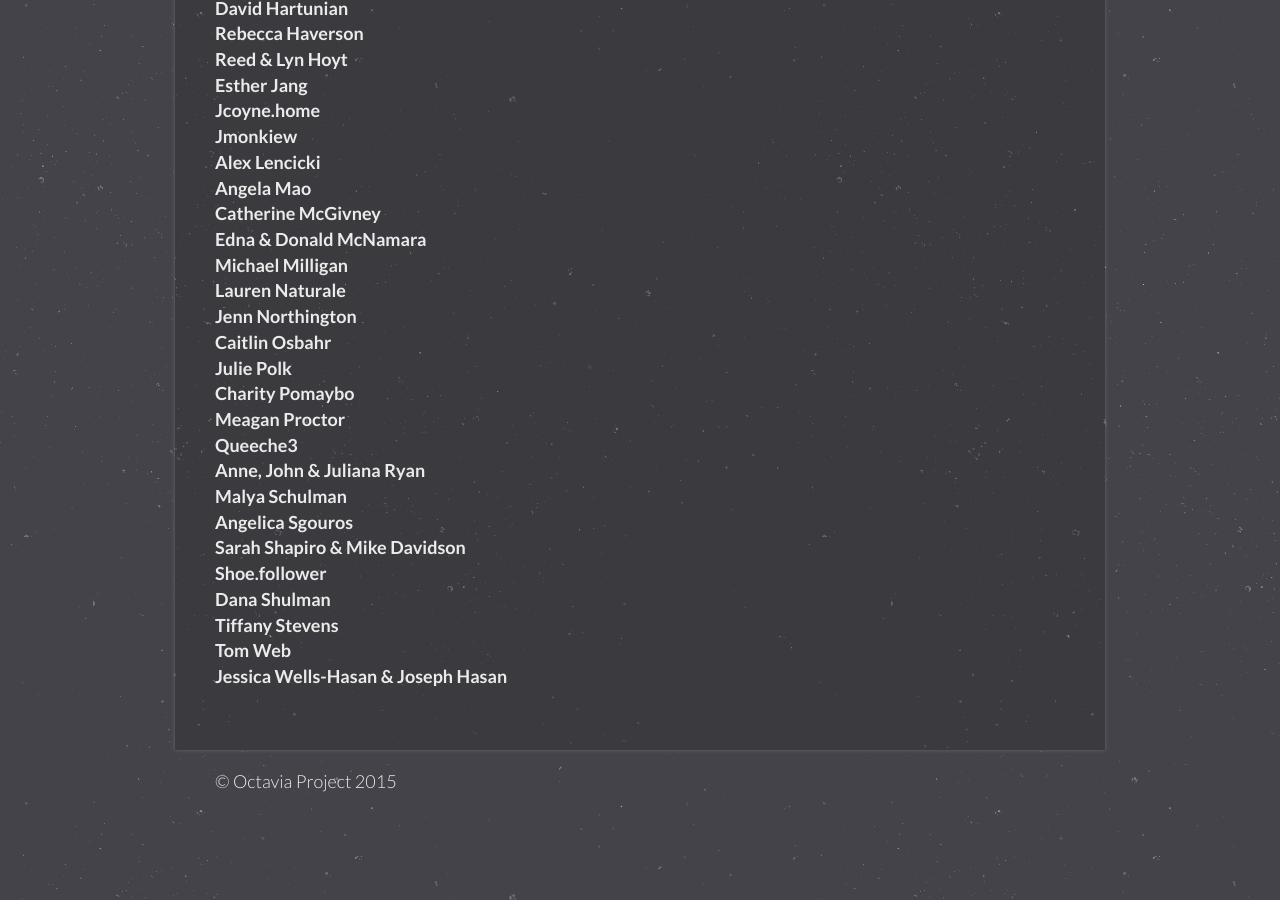
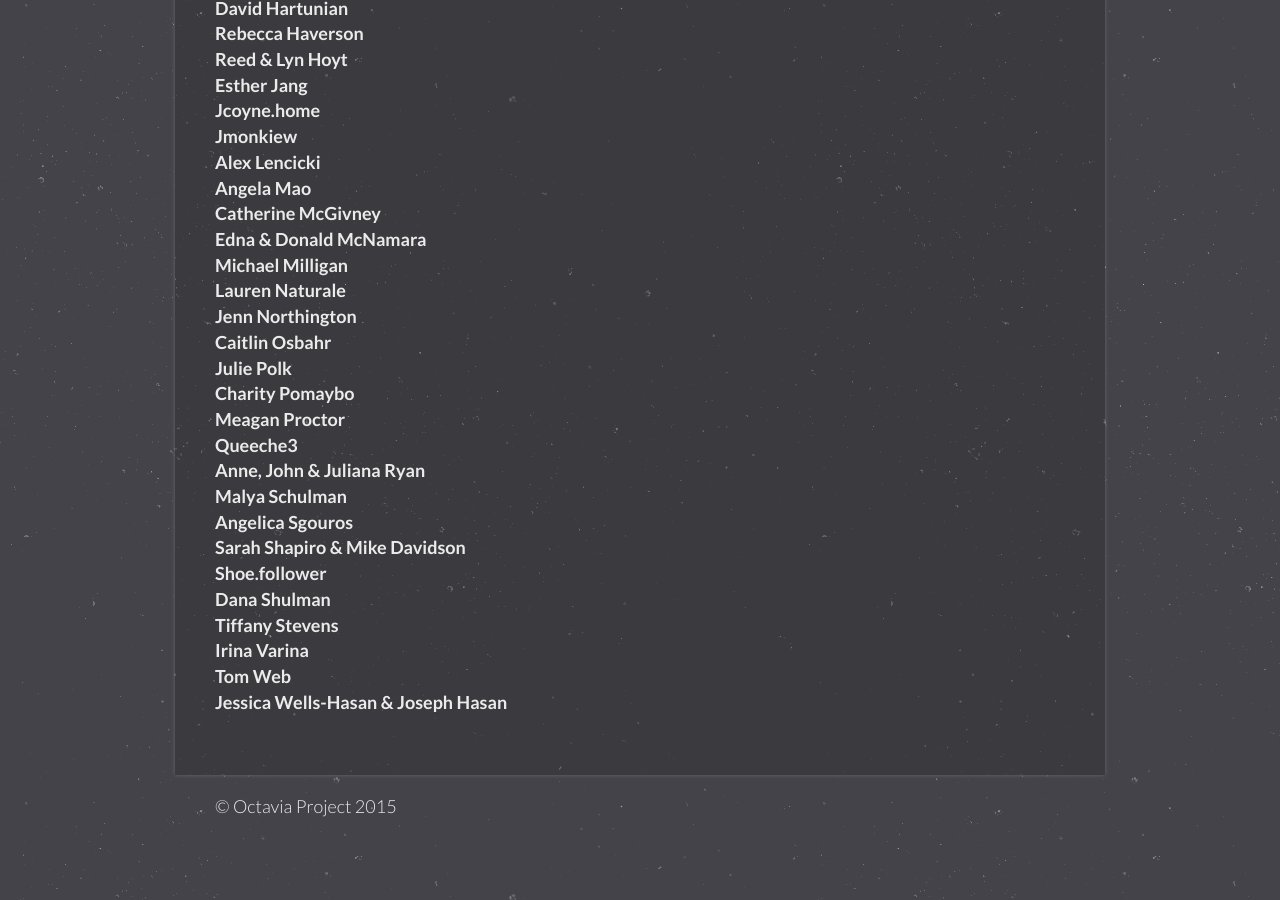
Before and after one commit to OctaviaProject/octaviaproject.github.io, a Jekyll site: the page built from donate.html, in a window 1280 px wide and 900 px high, scrolled down 1764 px. Built offline with Jekyll 4.4.1, drawn with Linux system fonts in a browser that asks for light colours.

Commit message:
Added donor names

```diff
--- a/donate.html
+++ b/donate.html
@@ -86,6 +86,7 @@
           Shoe.follower<br>
           Dana Shulman<br>
           Tiffany Stevens<br>
+          Irina Varina<br>
           Tom Web<br>
           Jessica Wells-Hasan & Joseph Hasan<br>
           </b>
```
